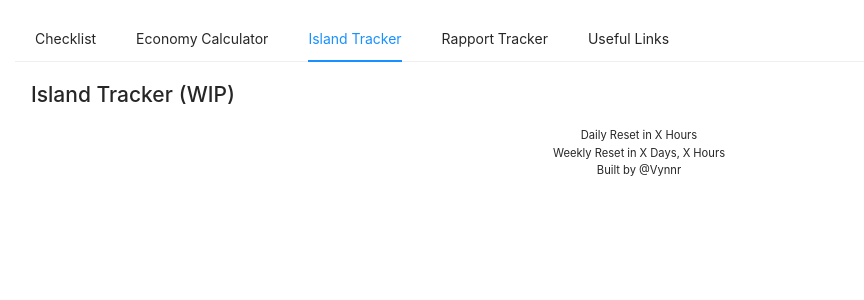
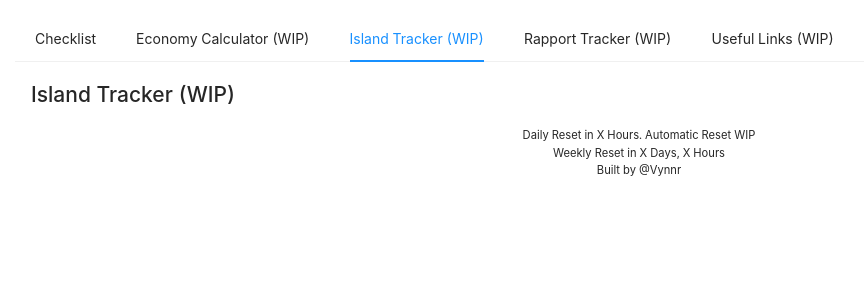
Before and after one commit to arlenpan/seventhark, a Next.js app: page /islands in a window 1280 px wide. Shown: the top 300 px of the page, without its empty margins (1-865 px from the left). Built offline with nearby package versions, Linux system fonts and the light colour scheme.

Commit message:
add wip tags

```diff
--- a/src/components/Footer/Footer.jsx
+++ b/src/components/Footer/Footer.jsx
@@ -1,7 +1,7 @@
 export default function Footer() {
     return (
         <footer className="d-flex-column d-flex-center font-small m-ts">
-            <span>Daily Reset in X Hours</span>
+            <span>Daily Reset in X Hours. Automatic Reset WIP</span>
             <span>Weekly Reset in X Days, X Hours</span>
             <span>Built by @Vynnr</span>
         </footer>
--- a/src/layouts/MainLayout/MainLayout.jsx
+++ b/src/layouts/MainLayout/MainLayout.jsx
@@ -15,10 +15,10 @@ export default function MainLayout({ children }) {
         <div className={styles.layout}>
             <Menu onClick={handleClickNav} className={styles.nav} selectedKeys={[activeKey]} mode="horizontal">
                 <Menu.Item key="/checklist">Checklist</Menu.Item>
-                <Menu.Item key="/calculator">Economy Calculator</Menu.Item>
-                <Menu.Item key="/islands">Island Tracker</Menu.Item>
-                <Menu.Item key="/rapport">Rapport Tracker</Menu.Item>
-                <Menu.SubMenu key="links" title="Useful Links">
+                <Menu.Item key="/calculator">Economy Calculator (WIP)</Menu.Item>
+                <Menu.Item key="/islands">Island Tracker (WIP)</Menu.Item>
+                <Menu.Item key="/rapport">Rapport Tracker (WIP)</Menu.Item>
+                <Menu.SubMenu key="links" title="Useful Links (WIP)">
                     <Menu.ItemGroup title="Item 1">
                         <Menu.Item key="setting:1">Option 1</Menu.Item>
                         <Menu.Item key="setting:2">Option 2</Menu.Item>
--- a/src/pages/checklist.jsx
+++ b/src/pages/checklist.jsx
@@ -17,10 +17,10 @@ const Checklist = () => {
     return (
         <div>
             <Row>
-                <Col xs={18}>
+                <Col xs={24} sm={18}>
                     <ChecklistPanel characters={characters} />
                 </Col>
-                <Col xs={6}>
+                <Col xs={24} sm={6}>
                     <CharacterPanel characters={characters} onUpdate={getCharacters} />
                 </Col>
             </Row>
```
